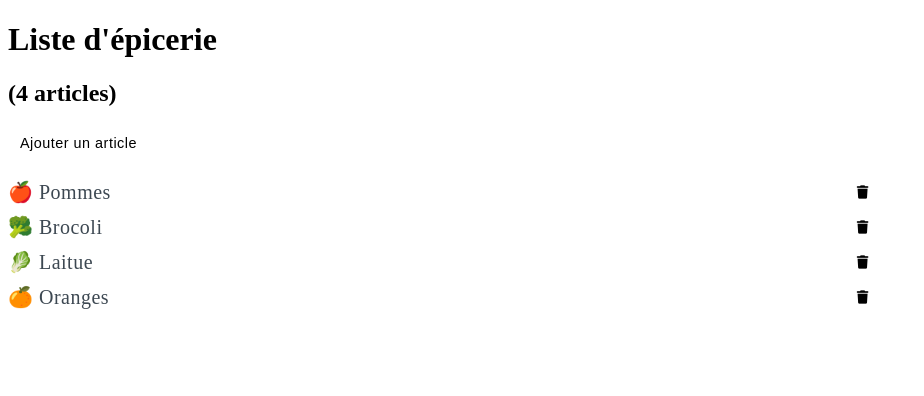
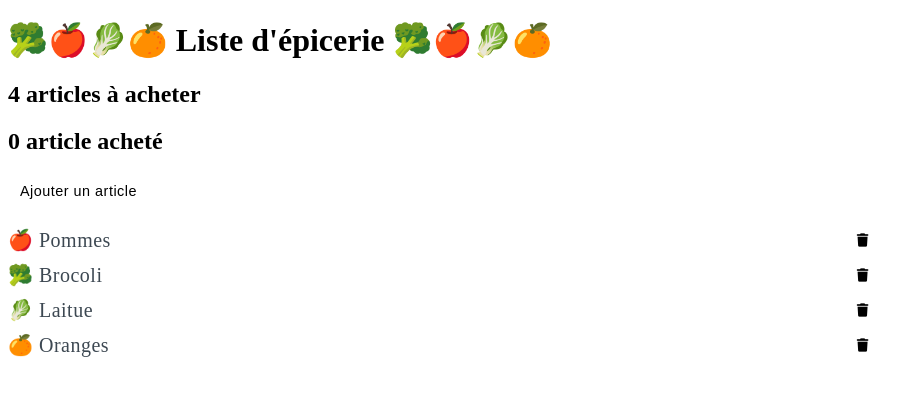
Before and after one commit to natelufuluabo/todo-list-vue, a Vue app: page / in a window 1280 px wide. Shown: the top 396 px of the page, without its empty margins (0-924 px from the left). Built offline with nearby package versions, Linux system fonts and the light colour scheme.

Commit message:
edited the text on page

```diff
--- a/src/views/ListeEpicerie.vue
+++ b/src/views/ListeEpicerie.vue
@@ -1,7 +1,8 @@
 <template>
   <header>
     <h1>{{ header || 'Welcome' }}</h1>
-    <h2>({{nbItemsToBuy}} articles)</h2>
+    <h2>{{nbItemsToBuy}} {{ nbItemsToBuy > 1 ? 'articles' : 'article' }} à acheter</h2>
+    <h2>{{nbItemsPurchased}} {{ nbItemsPurchased > 1 ? 'articles achetés' : 'article acheté' }}</h2>
   </header>
   <main>
     <button v-if="editing" @click="doEdit(false)" class="btn btn-cancel">Annuler</button>
@@ -32,7 +33,7 @@
 <script setup>
 import { ref, reactive, computed } from 'vue'
 
-const header = 'Liste d\'épicerie'
+const header = '🥦🍎🥬🍊 Liste d\'épicerie 🥦🍎🥬🍊'
 const items = reactive([
   { id: 1, label: '🍎 Pommes', purchased: false, highPriority: false },
   { id: 2, label: '🥦 Brocoli', purchased: false, highPriority: false },
@@ -48,6 +49,7 @@ const nbItemsToBuy = computed(()=>items.length-nbItemsPurchased.value);
 
 
 function saveItem() {
+  if (!newItem.value) return // Empêche l'utilisateur d'ajouter un article sans nom
   items.push({
     id: items.length + 1,
     label: newItem.value,
```
